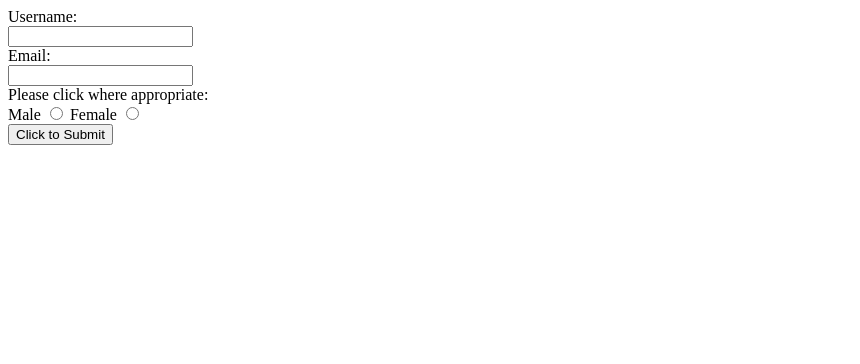
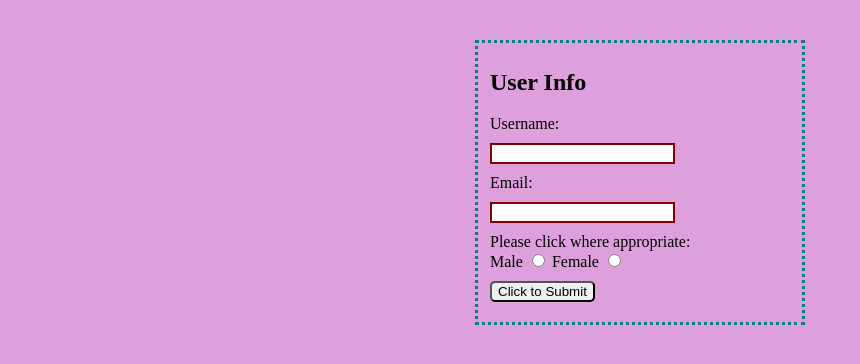
Before and after one commit to Preshh0/simpleJsForm, a plain HTML site: page index.html in a window 1280 px wide. Shown: the whole page, without its empty margins (0-860 px from the left). Drawn offline with Linux system fonts and the light colour scheme.

Commit message:
second commit

```diff
--- /dev/null
+++ b/css/style.css
@@ -0,0 +1,22 @@
+body{
+    background: plum;
+    margin: 40px auto;
+}
+
+fieldset{
+    margin:auto;
+    max-width: 300px;
+    padding:auto 50px;
+    border: 3px dotted teal;
+    width: 100%;
+}
+
+.inputFields{
+    border:2px solid maroon;
+    margin: 10px 0px;
+}
+
+button{
+    margin: 10px 0px;
+    border-radius: 5px;
+}
--- a/index.html
+++ b/index.html
@@ -4,16 +4,18 @@
     <meta charset="UTF-8">
     <meta name="viewport" content="width=device-width, initial-scale=1.0">
     <meta http-equiv="X-UA-Compatible" content="ie=edge">
+    <link rel="stylesheet" href="css/style.css">
     <title>Document</title>
 </head>
 <body>
-
+    <fieldset>
+        <h2>User Info</h2>
         <form action="" name="myForm" onsubmit="return validate()">
             Username: <br>
-        <input type="text" name="username" id="username">
+            <input type="text" name="username" id="username" class="inputFields">
             <br>
             Email: <br>
-        <input type="email" name="email" id="email">
+            <input type="email" name="email" id="email" class="inputFields">
             <br>
             Please click where appropriate: <br>
             Male
@@ -22,8 +24,11 @@
             Female
             <input type="radio"  value="Female" class="checkbox">
             <br>
-        <button type="submit"> Click to Submit </button>
+            <button> Click to Submit </button>
         </form>
+
+    </fieldset>
+
 
     <script src="js/script.js"></script>
 </body>
--- a/js/script.js
+++ b/js/script.js
@@ -1,8 +1,20 @@
 function validate(){
-    var x = document.forms["myForm"] [document.getElementById("email")].value [document.getElementById("username")].value [document.getElementsByClassName("checkbox")].value ;
+    var x = document.forms["myForm"];
+    var y =  document.getElementById("username").value;
+    var z = document.getElementById("email").value;
+    var checkbox = document.getElementsByClassName("checkbox").value ;
 
     if (x == null || x == ""){
         alert("Incomplete fields must be filled out");
         return false;
+    }else if (y == null || y == ""){
+        alert ("username needs to be filled");
+        return false;
+    }else if (z == null || z == ""){
+        alert ("email needs to be completed");
+        return false;
+    }else if (checkbox == null || checkbox == ""){
+        alert ("checkbox needs to be clicked");
+        return false;
     }
 }
```
Lines whose indentation alone changed are shown as unchanged.
